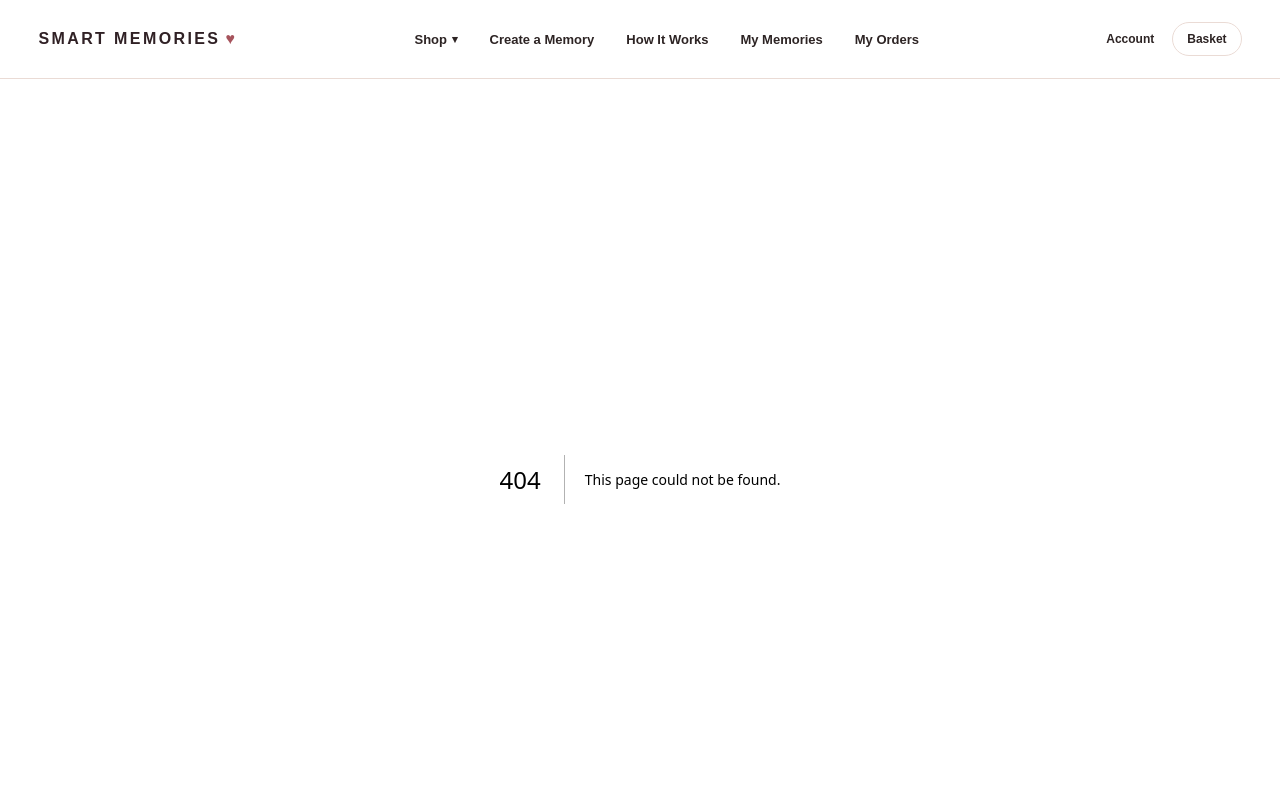
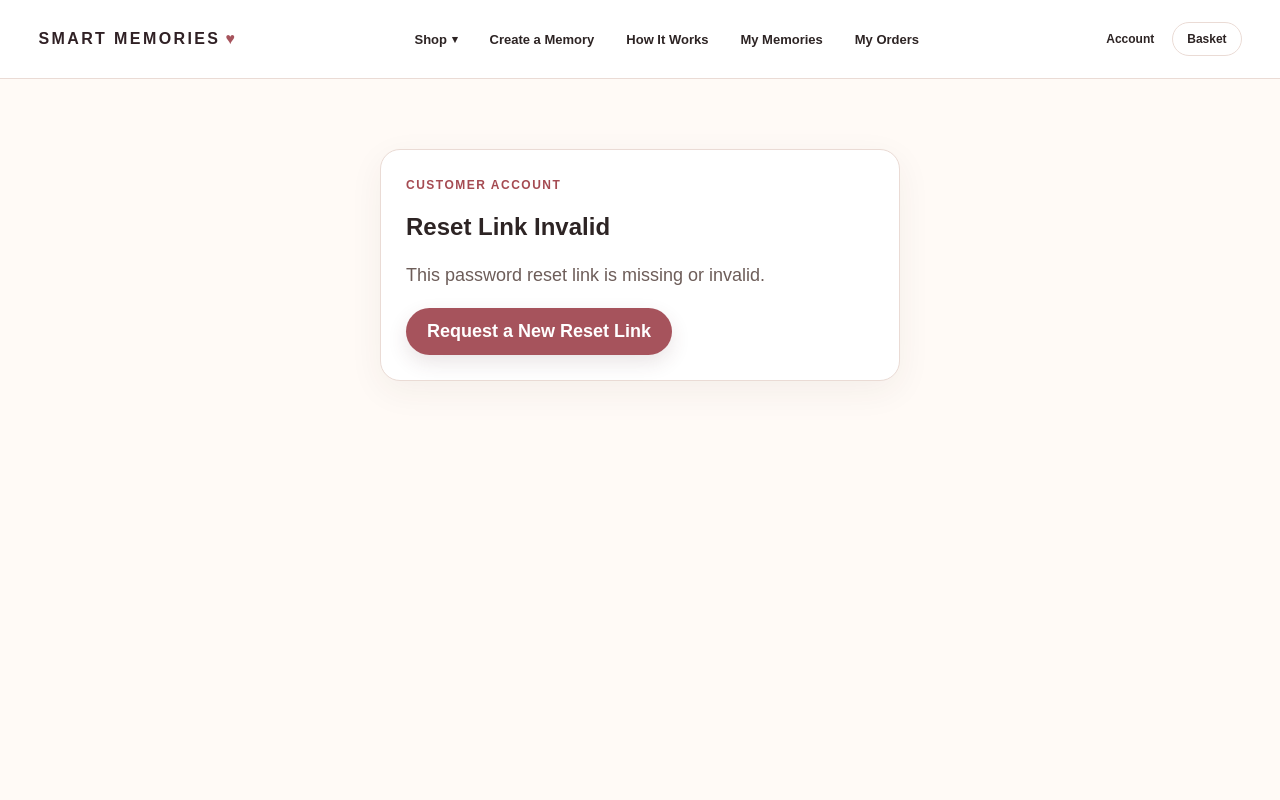
Before and after one commit to jorjuel/smart-memories, a Next.js app: page /account/reset-confirm in a window 1280 px wide. Before the commit this address had no page. Shown: the top 800 px of the page. Built offline with nearby package versions, Linux system fonts and the light colour scheme.

Commit message:
Add safe customer password recovery confirmation

```diff
--- /dev/null
+++ b/app/account/reset-confirm/actions.ts
@@ -0,0 +1,45 @@
+'use server';
+
+import { redirect } from 'next/navigation';
+
+import {
+  createSupabaseServerClient,
+} from '@/lib/supabaseServer';
+
+export async function confirmPasswordRecovery(
+  formData: FormData
+) {
+  const tokenHash =
+    formData
+      .get('token_hash')
+      ?.toString()
+      .trim();
+
+  if (!tokenHash) {
+    redirect(
+      '/account/forgot-password?error=invalid'
+    );
+  }
+
+  const supabase =
+    await createSupabaseServerClient();
+
+  const { error } =
+    await supabase.auth.verifyOtp({
+      token_hash: tokenHash,
+      type: 'recovery',
+    });
+
+  if (error) {
+    console.error(
+      'CUSTOMER RECOVERY VERIFY ERROR:',
+      error
+    );
+
+    redirect(
+      '/account/forgot-password?error=invalid'
+    );
+  }
+
+  redirect('/account/update-password');
+}
--- /dev/null
+++ b/app/account/reset-confirm/page.tsx
@@ -0,0 +1,96 @@
+import Link from 'next/link';
+
+import {
+  confirmPasswordRecovery,
+} from './actions';
+
+type Props = {
+  searchParams: Promise<{
+    token_hash?: string;
+  }>;
+};
+
+export default async function ResetConfirmPage({
+  searchParams,
+}: Props) {
+  const params = await searchParams;
+  const tokenHash =
+    params.token_hash?.trim() || '';
+
+  if (!tokenHash) {
+    return (
+      <section className="wrap">
+        <div
+          className="card"
+          style={{
+            maxWidth: '520px',
+            margin: '70px auto',
+          }}
+        >
+          <span className="eyebrow">
+            CUSTOMER ACCOUNT
+          </span>
+
+          <h1>Reset Link Invalid</h1>
+
+          <p className="lead">
+            This password reset link is
+            missing or invalid.
+          </p>
+
+          <Link
+            href="/account/forgot-password"
+            className="btn big"
+          >
+            Request a New Reset Link
+          </Link>
+        </div>
+      </section>
+    );
+  }
+
+  return (
+    <section className="wrap">
+      <div
+        className="card"
+        style={{
+          maxWidth: '520px',
+          margin: '70px auto',
+        }}
+      >
+        <span className="eyebrow">
+          CUSTOMER ACCOUNT
+        </span>
+
+        <h1>Continue Password Reset</h1>
+
+        <p className="lead">
+          Click below to continue and choose
+          a new password for your Smart
+          Memories account.
+        </p>
+
+        <form action={confirmPasswordRecovery}>
+          <input
+            type="hidden"
+            name="token_hash"
+            value={tokenHash}
+          />
+
+          <button
+            type="submit"
+            className="btn big"
+          >
+            Continue to Reset Password
+          </button>
+        </form>
+
+        <p style={{ marginTop: '20px' }}>
+          <Link href="/account/login">
+            Back to Sign In
+          </Link>
+        </p>
+      </div>
+    </section>
+  );
+}
```
